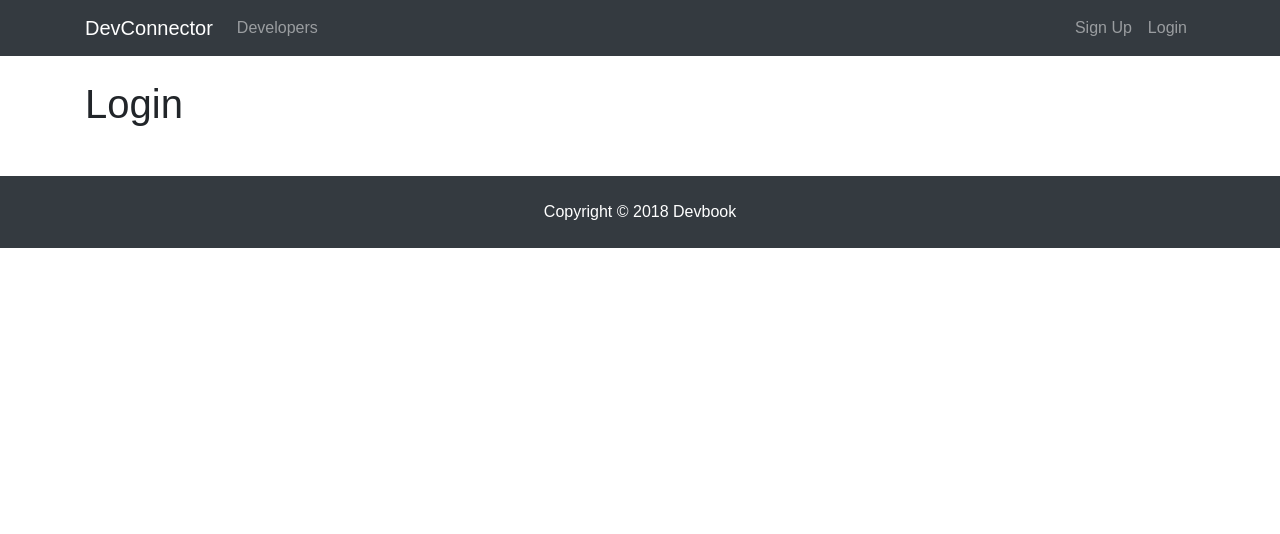
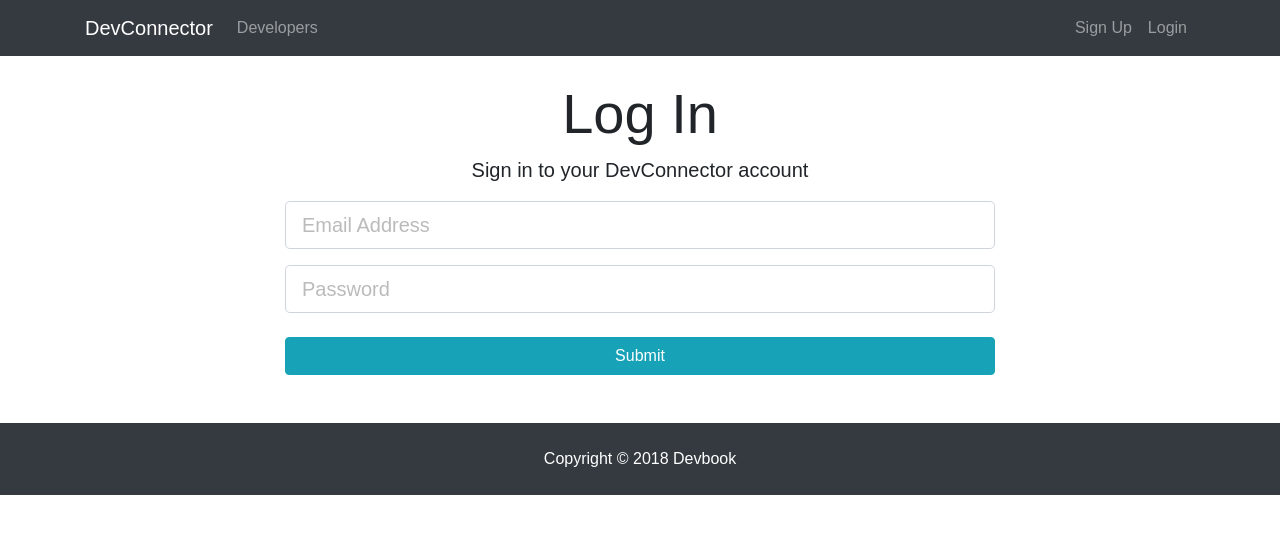
Before and after one commit to KevinRSDNguyen/DEV_BOOK, a React (Create React App) app in the folder client/: page /login in a window 1280 px wide. Shown: the top 534 px of the page. Built offline with nearby package versions, Linux system fonts and the light colour scheme.

Commit message:
Added component state to Login COmponent

```diff
--- a/client/src/components/auth/Login.js
+++ b/client/src/components/auth/Login.js
@@ -1,10 +1,57 @@
 import React, { Component } from "react";
 
 class Login extends Component {
+  state = {
+    email: "",
+    password: "",
+    errors: {}
+  };
+  onChange = e => {
+    this.setState({
+      [e.target.name]: e.target.value
+    });
+  };
+  onSubmit = e => {
+    e.preventDefault();
+    const user = { email: this.state.email, password: this.state.password };
+    console.log(user);
+  };
   render() {
     return (
-      <div>
-        <h1>Login</h1>
+      <div className="login">
+        <div className="container">
+          <div className="row">
+            <div className="col-md-8 m-auto">
+              <h1 className="display-4 text-center">Log In</h1>
+              <p className="lead text-center">
+                Sign in to your DevConnector account
+              </p>
+              <form onSubmit={this.onSubmit}>
+                <div className="form-group">
+                  <input
+                    type="email"
+                    className="form-control form-control-lg"
+                    placeholder="Email Address"
+                    name="email"
+                    value={this.state.email}
+                    onChange={this.onChange}
+                  />
+                </div>
+                <div className="form-group">
+                  <input
+                    type="password"
+                    className="form-control form-control-lg"
+                    placeholder="Password"
+                    name="password"
+                    value={this.state.password}
+                    onChange={this.onChange}
+                  />
+                </div>
+                <input type="submit" className="btn btn-info btn-block mt-4" />
+              </form>
+            </div>
+          </div>
+        </div>
       </div>
     );
   }
--- a/client/src/components/auth/Register.js
+++ b/client/src/components/auth/Register.js
@@ -5,7 +5,8 @@ class Register extends Component {
     name: "",
     email: "",
     password: "",
-    password2: ""
+    password2: "",
+    errors: {}
   };
   onChange = e => {
     this.setState({
@@ -14,7 +15,14 @@ class Register extends Component {
   };
   onSubmit = e => {
     e.preventDefault();
-    console.log(this.state);
+    const newUser = {
+      name: this.state.name,
+      email: this.state.email,
+      password: this.state.password,
+      password2: this.state.password2
+    };
+
+    console.log(newUser);
   };
   render() {
     return (
```
